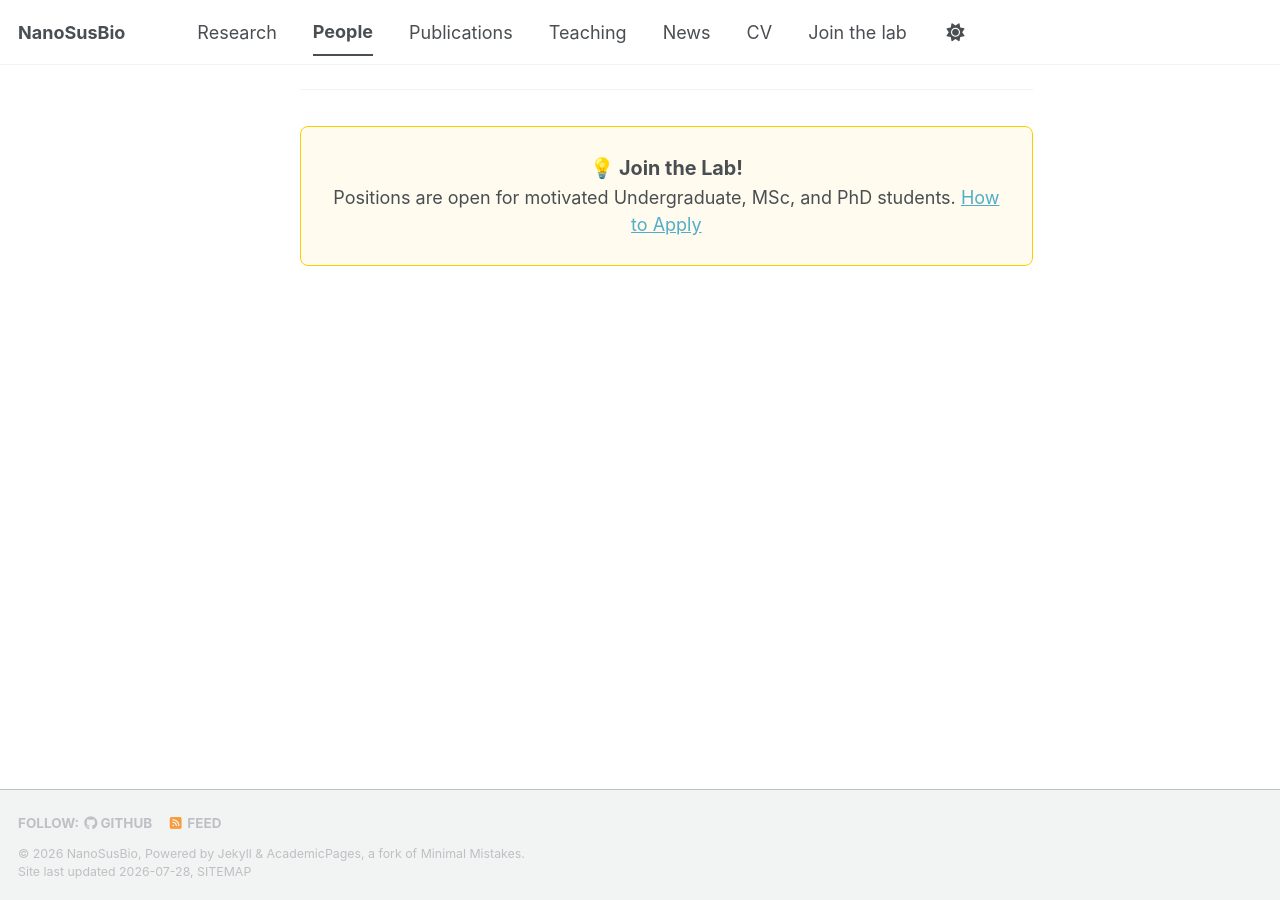
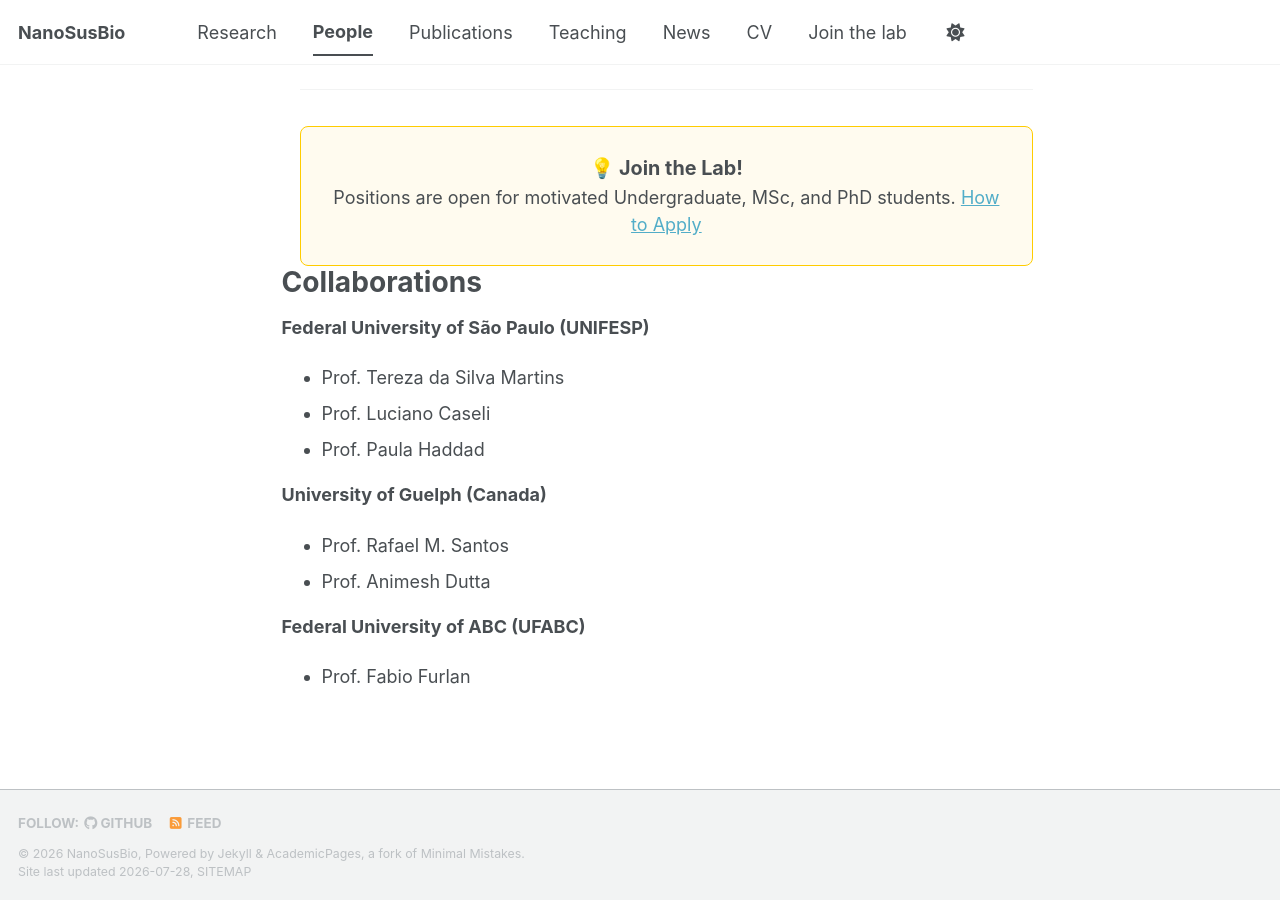
Before and after one commit to NanoSusBio/nanosusbio.github.io, a Jekyll site: the page built from _pages/people.md, in a window 1280 px wide and 900 px high, scrolled down 1338 px. Built offline with Jekyll 4.4.1, drawn with Linux system fonts in a browser that asks for light colours; a style sheet for code colours, icons or effects is not loaded; grey boxes are pictures that could not be loaded.

Commit message:
Add collaborations section with university details

```diff
--- a/_pages/people.md
+++ b/_pages/people.md
@@ -72,3 +72,17 @@ author_profile: false
 </div>
 
 </div>
+
+# Collaborations
+
+**Federal University of São Paulo (UNIFESP)**
+* Prof. Tereza da Silva Martins
+* Prof. Luciano Caseli
+* Prof. Paula Haddad
+
+**University of Guelph (Canada)**
+* Prof. Rafael M. Santos
+* Prof. Animesh Dutta
+
+**Federal University of ABC (UFABC)**
+* Prof. Fabio Furlan
```
